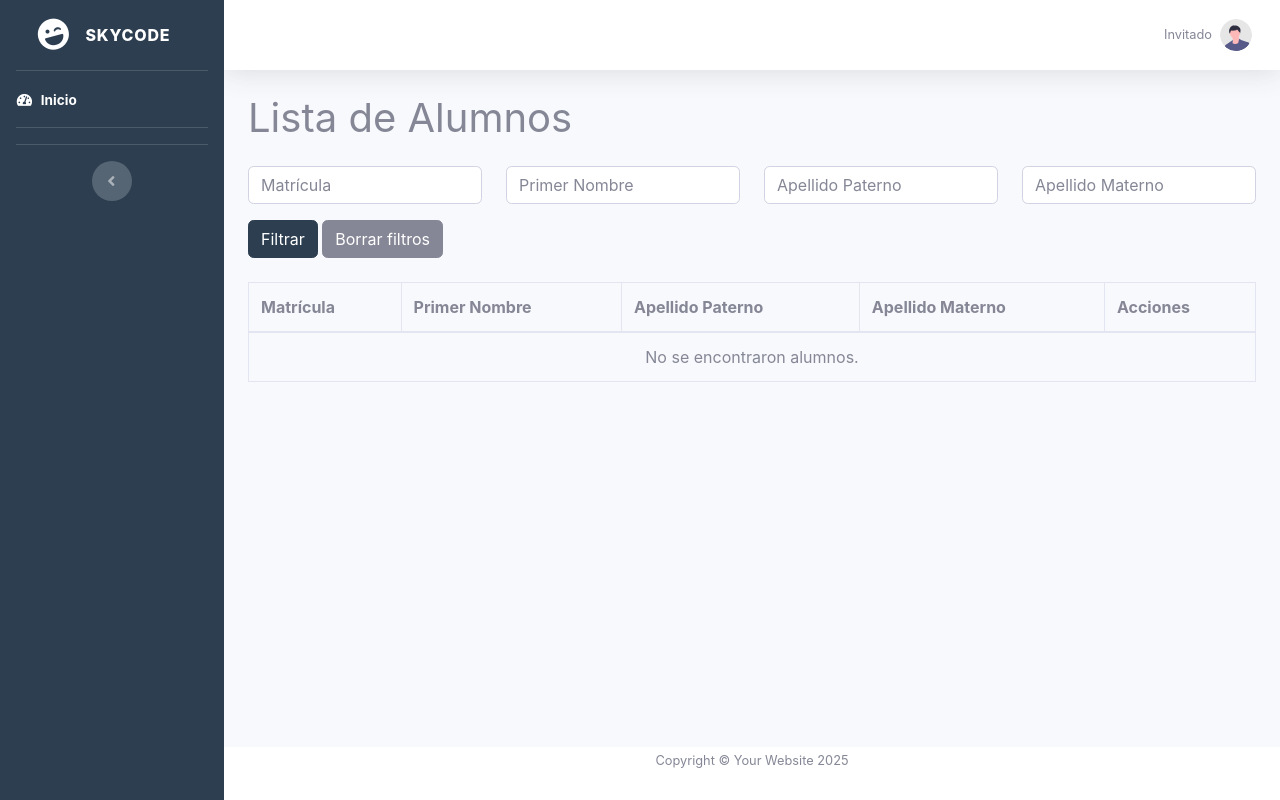
After one commit to CHEOCARMINE/SkyCode, a Flask app: template templates/alumnos.html in a window 1280 px wide. The commit adds this page. Run offline with Flask 3, Linux system fonts and the light colour scheme; the template is opened without the code that fills it, so the values that code supplies are empty; some libraries are stand-ins or nearby versions.

Commit message:
"feat(alumnos): implementación inicial de listado y control de acceso
- Se integra visualización de lista de alumnos con filtro.
- Se añade función para validar estado del usuario (activo/inactivo) y bloquear acceso.
- Pendiente: ajuste de estilos y desarrollo de funciones para modificar y ampliar info del Alumno."

```diff
--- /dev/null
+++ b/static/JS/alumno_script.js
@@ -0,0 +1,6 @@
+function clearFilters() {
+    // Resetea el formulario
+    document.getElementById("filterForm").reset();
+    // Redirige a la ruta de alumnos sin filtros
+    window.location.href = alumnosUrl;
+}
--- /dev/null
+++ b/templates/alumnos.html
@@ -0,0 +1,71 @@
+{% extends 'base.html' %}
+
+{% block title %}Lista de Alumnos - SkyCode{% endblock %}
+
+{% block content %}
+<!-- Estilos personalizados para este formulario -->
+<link rel="stylesheet" href="{{ url_for('static', filename='css/alumno_style.css') }}">
+<!-- Scripts -->
+<script>
+    var alumnosUrl = "{{ url_for('academic_bp.alumnos') }}";
+</script>
+<script src="{{ url_for('static', filename='JS/alumno_script.js') }}"></script>
+
+<div class="container mt-4">
+    <h1 class="mb-4">Lista de Alumnos</h1>
+
+    <!-- Formulario para filtrar alumnos -->
+    <form id="filterForm" method="get" action="{{ url_for('academic_bp.alumnos') }}" class="mb-4">
+        <div class="row">
+            <div class="col-md-3">
+                <input type="text" name="matricula" class="form-control" placeholder="Matrícula" value="{{ request.args.get('matricula', '') }}">
+            </div>
+            <div class="col-md-3">
+                <input type="text" name="nombre" class="form-control" placeholder="Primer Nombre" value="{{ request.args.get('nombre', '') }}">
+            </div>
+            <div class="col-md-3">
+                <input type="text" name="apellido" class="form-control" placeholder="Apellido Paterno" value="{{ request.args.get('apellido', '') }}">
+            </div>
+            <div class="col-md-3">
+                <input type="text" name="segundo_apellido" class="form-control" placeholder="Apellido Materno" value="{{ request.args.get('segundo_apellido', '') }}">
+            </div>
+        </div>
+        <div class="mt-3">
+            <button type="submit" class="btn btn-primary">Filtrar</button>
+            <button type="button" class="btn btn-secondary" onclick="clearFilters()">Borrar filtros</button>
+        </div>
+    </form>
+
+    <!-- Tabla de alumnos -->
+    <table class="table table-bordered">
+        <thead>
+            <tr>
+                <th>Matrícula</th>
+                <th>Primer Nombre</th>
+                <th>Apellido Paterno</th>
+                <th>Apellido Materno</th>
+                <th>Acciones</th>
+            </tr>
+        </thead>
+        <tbody>
+            {% for student in students %}
+            <tr>
+                <td>{{ student.matricula }}</td>
+                <td>{{ student.primer_nombre }}</td>
+                <td>{{ student.primer_apellido }}</td>
+                <td>{{ student.segundo_apellido }}</td>
+                <td>
+                    {# En este momento se comenta el enlace de modificar para evitar errores. #}
+                    {# <a href="{{ url_for('academic_bp.modificar_alumno', matricula=student.matricula) }}" class="btn btn-warning">Modificar</a> #}
+                    Modificar
+                </td>
+            </tr>
+            {% else %}
+            <tr>
+                <td colspan="5" class="text-center">No se encontraron alumnos.</td>
+            </tr>
+            {% endfor %}
+        </tbody>
+    </table>
+</div>
+{% endblock %}
--- a/templates/base.html
+++ b/templates/base.html
@@ -67,6 +67,14 @@
           <span>Registro de Alumno</span>
         </a>
       </li>
+      <!-- Link para lista de alumnos, visible solo para Coordinadores-->
+      <li class="nav-item">
+        <a class="nav-link" href="{{ url_for('academic_bp.alumnos') }}">
+          <i class="fas fa-fw fa-table"></i>
+          <span>Lista de Alumnos</span>
+        </a>
+      </li>
+      {# Aquí puedes agregar enlaces específicos para Coordinadores #}
 
     {% elif current_user.rol_id == 3 %}
       <!-- Encabezado de sección para Directivo -->
```
Also changed, not shown: functions/auth/login.py (+13 -0 lines), functions/user_management/view_students.py (added, +33 -0 lines), routes.py (+20 -3 lines), functions/auth/register_user.py (added), functions/user_management/register_user.py (deleted), static/CSS/alumno_style.css (added), templates/dashboard.html (deleted), templates/modificar_alumno.html (added).
